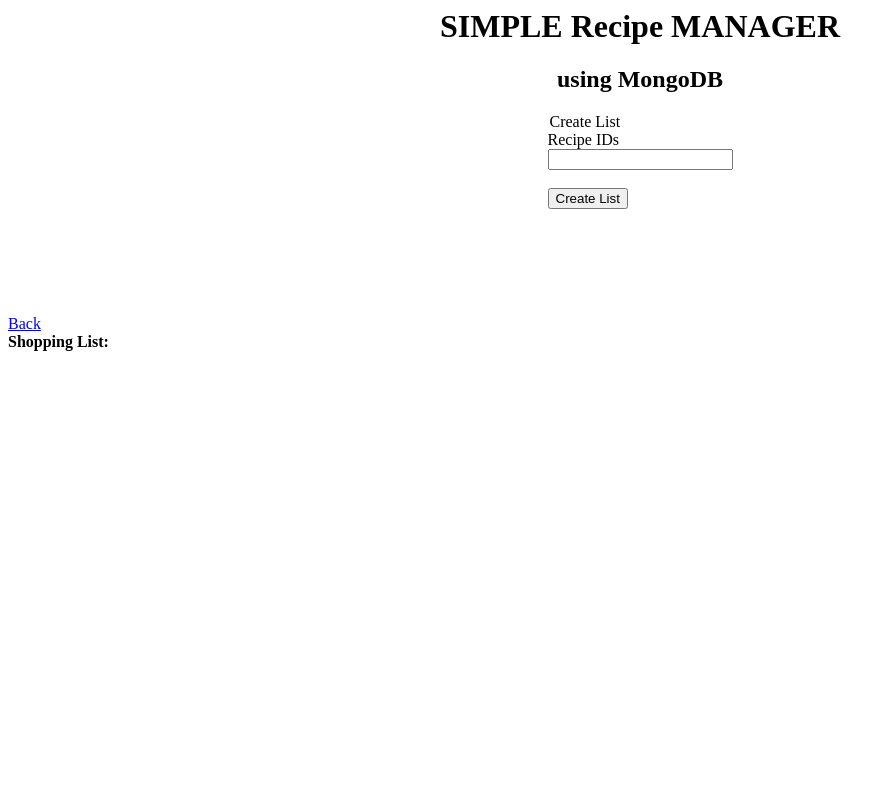
After one commit to pmeyerson/digital_cookbook, a Flask app: page /shopping/ in a window 1280 px wide. The commit adds this page. Shown: the whole page, without its empty margins (0-896 px from the left). Run offline with Flask 2, Linux system fonts and the light colour scheme; data that the repository does not hold is empty.

Commit message:
fix shopping list display and other updates

```diff
--- a/app.py
+++ b/app.py
@@ -2,6 +2,8 @@ from flask import Flask, render_template, redirect
 from pymongo import MongoClient
 from bson import Decimal128
 from classes import *
+from six import iteritems
+from pprint import pprint as pp
 
 # from flask mongoengine tutorial
 
@@ -76,8 +78,31 @@ def updateRecipe(form):
 
 def CreateShoppingList(form):
     keys = form.keys.data
+    for key in keys.split(","):
+        query = {"id": int(key)}
+        new_values = {"$set": {"selected": True}}
+        db.tasks.update_one(query, new_values)
 
-    return redirect("/")
+    docs = db.tasks.find({"selected": True})
+    data = []
+    for item in docs:
+        data.append(item)
+    shopping_list = {}
+
+    for item in data:
+        for element in item["ingredient_list"]:
+            if element["ingredient"] not in shopping_list:
+                key = element["ingredient"]
+                value = element
+                shopping_list[key] = value
+            else:
+                key = element["ingredient"]
+
+                if element["unit"] == shopping_list[key]["unit"]:
+                    value = shopping_list[key]["amount"] + element["amount"]
+                    shopping_list[key]["amount"] = value
+
+    return redirect("/shopping")
 
 
 def resetRecipe(form):
@@ -87,13 +112,47 @@ def resetRecipe(form):
     return redirect("/")
 
 
+@app.route("/shopping/", methods=["GET", "POST"])
+def main_shopping_list():
+
+    gform = GetShoppingList(prefix="gform")
+
+    if gform.validate_on_submit() and gform.create.data:
+        return CreateShoppingList(gform)
+
+    docs = db.tasks.find({"selected": True})
+    shopping_list = {}
+    recipe_names = []
+
+    for item in docs:
+        recipe_names.append(item["title"])
+        for element in item["ingredient_list"]:
+            if element["ingredient"] not in shopping_list:
+                key = element["ingredient"]
+                value = element
+                shopping_list[key] = value
+            else:
+                key = element["ingredient"]
+
+                if element["unit"] == shopping_list[key]["unit"]:
+                    value = shopping_list[key]["amount"] + element["amount"]
+                    shopping_list[key]["amount"] = value
+
+    shopping_list = [value for key, value in iteritems(shopping_list)]
+    return render_template(
+        "shopping.html",
+        gform=gform,
+        shopping_list=shopping_list,
+        recipe_names=recipe_names,
+    )
+
+
 @app.route("/", methods=["GET", "POST"])
 def main():
     # create form
     cform = CreateRecipe(prefix="cform")
     dform = DeleteRecipe(prefix="dform")
     uform = MeasuredIngredient(prefix="uform")
-    gform = GetShoppingList(prefix="gform")
     reset = ResetRecipe(prefix="reset")
 
     # response
@@ -105,8 +164,6 @@ def main():
         return updateRecipe(uform)
     if reset.validate_on_submit() and reset.reset.data:
         return resetRecipe(reset)
-    if gform.validate_on_submit() and gform.create.data:
-        return CreateShoppingList(gform)
 
     # read all data
     docs = db.tasks.find()
@@ -115,13 +172,7 @@ def main():
         data.append(i)
 
     return render_template(
-        "home.html",
-        cform=cform,
-        dform=dform,
-        uform=uform,
-        gform=gform,
-        data=data,
-        reset=reset,
+        "home.html", cform=cform, dform=dform, uform=uform, data=data, reset=reset
     )
 
 
--- a/classes.py
+++ b/classes.py
@@ -6,6 +6,7 @@ from wtforms import (
     DecimalField,
     SelectField,
     FormField,
+    BooleanField,
 )
 
 
@@ -21,9 +22,13 @@ class MeasuredIngredient(FlaskForm):
 class CreateRecipe(FlaskForm):
     title = TextField("Title")
     shortdesc = TextField("Description")
+    cook_tim = IntegerField("Cooking Time (min)")
+    prep_time = IntegerField("Prep Time (min)")
     amount = DecimalField("Amount")
     unit = SelectField("Unit", choices=[("cup", "cup"), ("oz", "oz"), ("lbs", "lbs")])
+    ingredient = TextField("Ingredient")
     ingredient_list = TextField("Ingredient")
+    selected = BooleanField("Selected")
     create = SubmitField("Create")
     # ingredient = FormField(MeasuredIngredient)
 
--- a/requirements-dev.txt
+++ b/requirements-dev.txt
@@ -4,3 +4,4 @@ pytest
 pytest-cov
 pre-commit
 pylint
+coverage-badge
--- /dev/null
+++ b/templates/shopping.html
@@ -0,0 +1,43 @@
+<html>
+  <head>
+    <title>Simple Task Manager</title>
+    <style>
+        .flex-container {
+            display: flex;
+
+        flex-flow: row wrap;
+        align-items: stretch;
+
+        justify-content:space-around;
+        }
+        .head {
+            text-align: center;
+        }
+    </style>
+  </head>
+  <body>
+    <div class="head">
+        <h1>SIMPLE Recipe MANAGER</h1>
+        <h2>using MongoDB</h2>
+    </div>
+    <div class="flex-container" >
+       <form method="POST">
+            {{ gform.hidden_tag() }}
+            <fieldlist>
+                <legend>Create List</legend>
+                {{ gform.keys.label }} <br>
+                {{ gform.keys }} <br><br>
+                {{ gform.create }} <br><br><br><br><br>
+            </fieldlist>
+        </form>
+    </form>
+    </div>
+    <br>
+    <a href="/">Back</a>
+    <br>
+    <b>Shopping List:</b><br><br>
+    {% for i in shopping_list %}
+        {{ i["ingredient"] }}: {{ i["amount"] }} {{ i["unit"] }} <br>
+    {% endfor %}
+  </body>
+</html>
```
Also changed, not shown: templates/home.html (+5 -8 lines), tests/conftest.py (added, +23 -0 lines), __init__.py (added).
